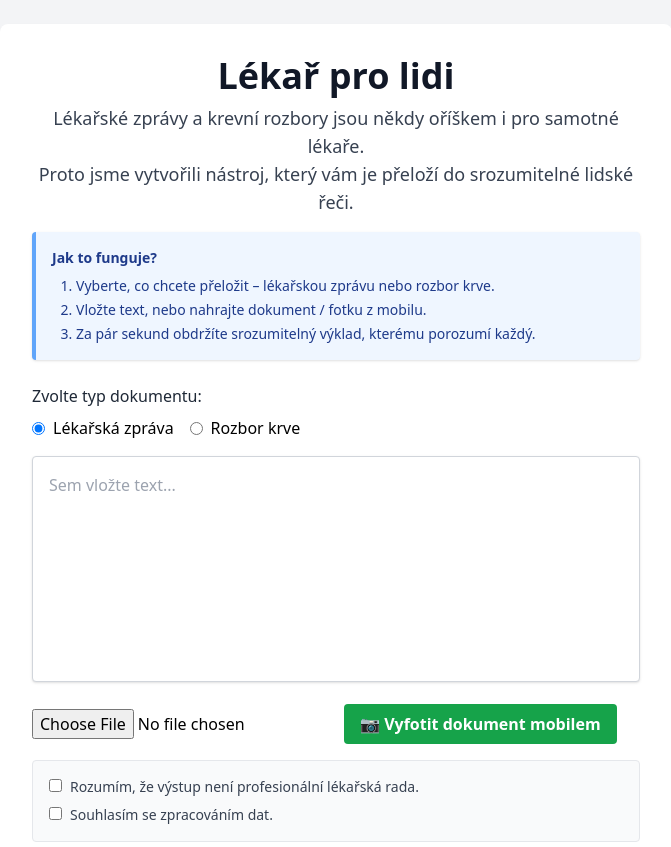
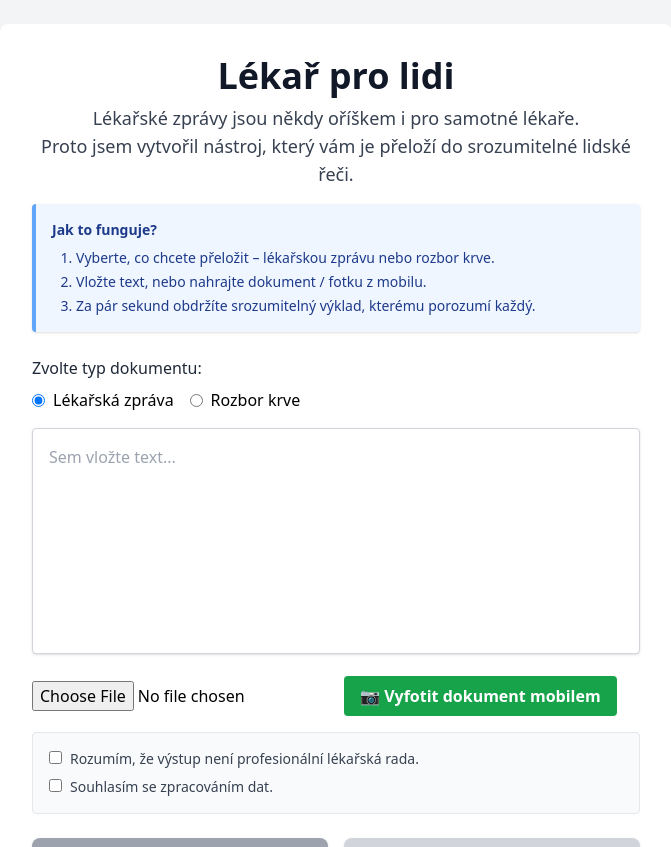
Before and after one commit to JiriTill/lekarprolidi, a React (Vite) app in the folder uradprolidi-main/: page / in a window 1280 px wide. Shown: the top 847 px of the page, without its empty margins (304-975 px from the left). Built offline with nearby package versions, Linux system fonts and the light colour scheme.

Commit message:
Update home.jsx

```diff
--- a/uradprolidi-main/src/pages/home.jsx
+++ b/uradprolidi-main/src/pages/home.jsx
@@ -171,8 +171,8 @@ export default function Home() {
           <h1 className="text-4xl font-bold mb-2 text-center text-gray-900">Lékař pro lidi</h1>
 
               <p className="mb-4 text-center text-gray-700 text-lg">
-                Lékařské zprávy a krevní rozbory jsou někdy oříškem i pro samotné lékaře. <br />
-                Proto jsme vytvořili nástroj, který vám je přeloží do srozumitelné lidské řeči.
+                Lékařské zprávy jsou někdy oříškem i pro samotné lékaře. <br />
+                Proto jsem vytvořil nástroj, který vám je přeloží do srozumitelné lidské řeči.
               </p>
 
               <div className="bg-blue-50 border-l-4 border-blue-400 text-blue-900 p-4 rounded shadow text-sm mb-6">
```
